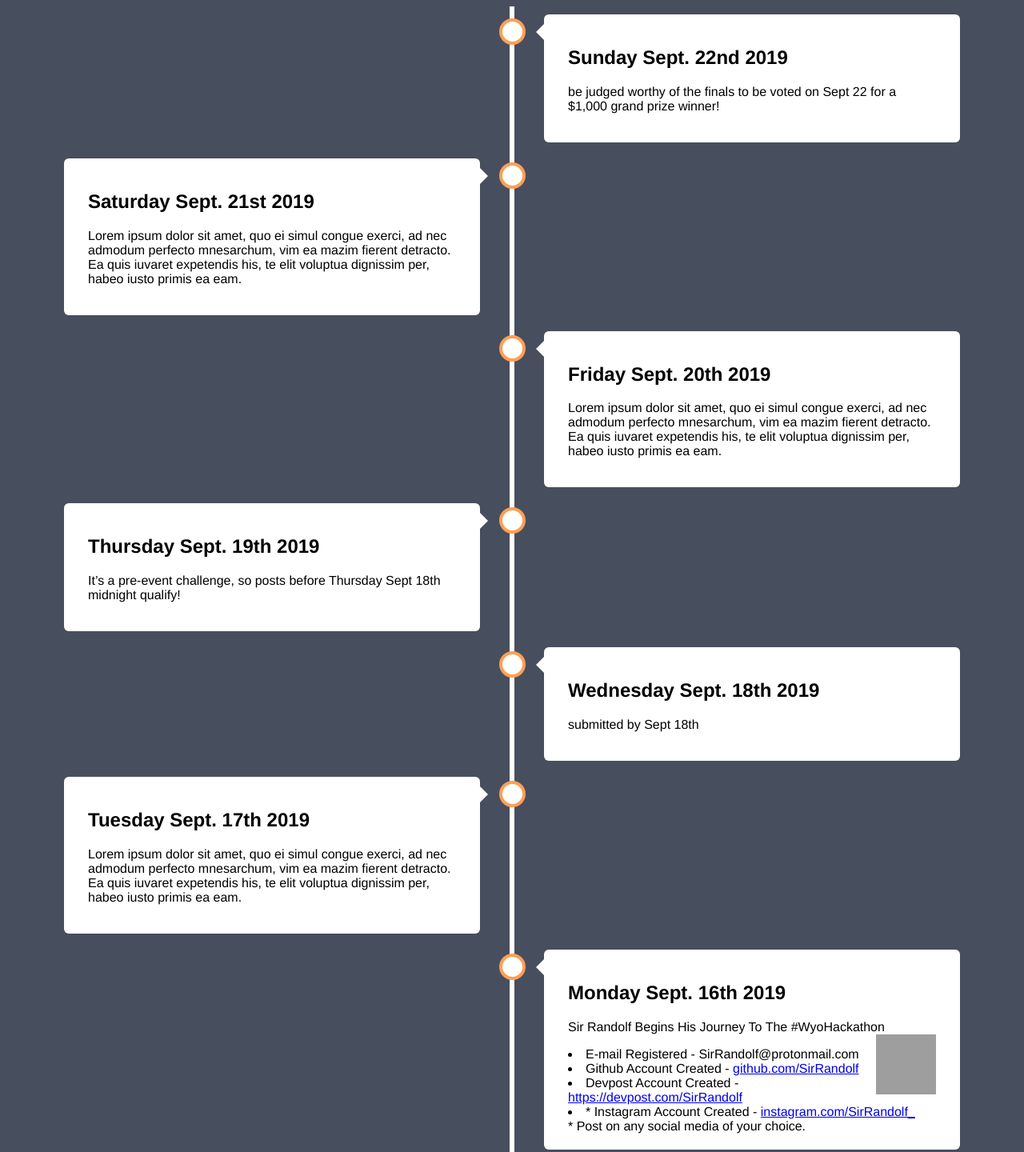
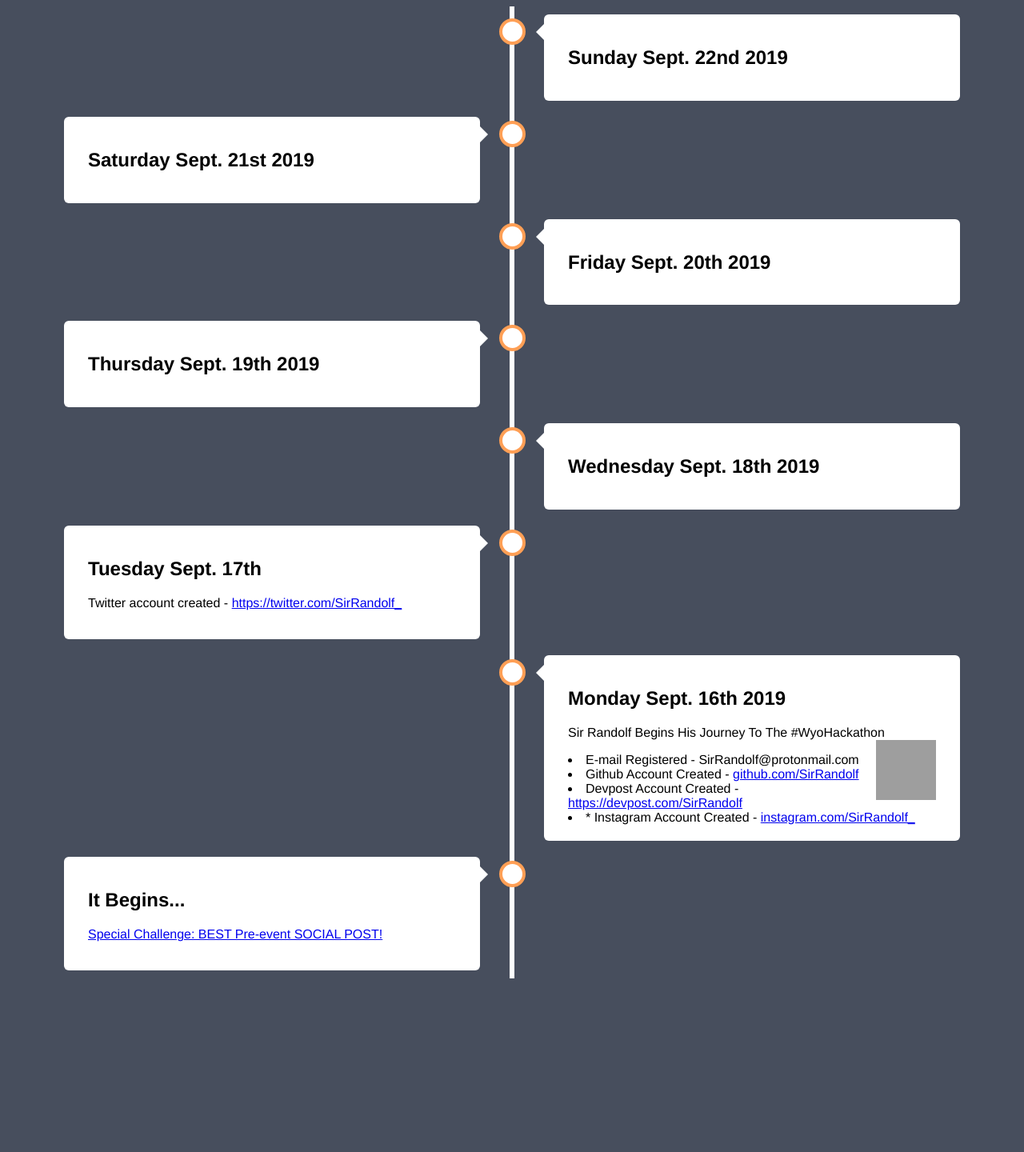
Before and after one commit to SirRandolf/WyoHackathon-TimeLine, a plain HTML site: page index.html in a window 1280 px wide. Shown: the top 1440 px of the page at 80% size. After the commit the page ends 1231 px from the top, so only its background shows below. Drawn offline with Linux system fonts and the light colour scheme; grey boxes are pictures that could not be loaded.

Commit message:
Update index.html

```diff
--- a/index.html
+++ b/index.html
@@ -144,37 +144,38 @@ body {
   <div class="container right">
     <div class="content">
       <h2>Sunday Sept. 22nd 2019</h2>
-      <p>be judged worthy of the finals to be voted on Sept 22 for a $1,000 grand prize winner!</p>
+      <p></p>
     </div>
   </div>
   <div class="container left">
     <div class="content">
       <h2>Saturday Sept. 21st 2019</h2>
-      <p>Lorem ipsum dolor sit amet, quo ei simul congue exerci, ad nec admodum perfecto mnesarchum, vim ea mazim fierent detracto. Ea quis iuvaret expetendis his, te elit voluptua dignissim per, habeo iusto primis ea eam.</p>
+      <p></p>
     </div>
   </div>
   <div class="container right">
     <div class="content">
       <h2>Friday Sept. 20th 2019</h2>
-      <p>Lorem ipsum dolor sit amet, quo ei simul congue exerci, ad nec admodum perfecto mnesarchum, vim ea mazim fierent detracto. Ea quis iuvaret expetendis his, te elit voluptua dignissim per, habeo iusto primis ea eam.</p>
     </div>
   </div>
   <div class="container left">
     <div class="content">
       <h2>Thursday Sept. 19th 2019</h2>
-      <p>It’s a pre-event challenge, so posts before Thursday Sept 18th midnight qualify!</p>
+      <p></p>
     </div>
   </div>
   <div class="container right">
     <div class="content">
       <h2>Wednesday Sept. 18th 2019</h2>
-      <p>submitted by Sept 18th</p>
+      <p></p>
     </div>
   </div>
   <div class="container left">
     <div class="content">
-      <h2>Tuesday Sept. 17th 2019</h2>
-      <p>Lorem ipsum dolor sit amet, quo ei simul congue exerci, ad nec admodum perfecto mnesarchum, vim ea mazim fierent detracto. Ea quis iuvaret expetendis his, te elit voluptua dignissim per, habeo iusto primis ea eam.</p>
+      <h2>Tuesday Sept. 17th </h2>
+       <p>
+        Twitter account created - <a href="https://mobile.twitter.com/SirRandolf_">https://twitter.com/SirRandolf_</a>
+       </p>
     </div>
   </div>
   <div class="container right">
@@ -189,21 +190,15 @@ body {
         <li>Devpost Account Created - <a href="https://devpost.com/SirRandolf">https://devpost.com/SirRandolf</a></li>
         <li>* Instagram Account Created - <a href="http://instagram.com/SirRandolf_">instagram.com/SirRandolf_</a></li>
       </td>
-      * Post on any social media of your choice.
     </div>
   </div>
   <div class="container left">
     <div class="content">
       <h2>It Begins...</h2>
-      <p><a href="https://twitter.com/aseriousgogetta/status/1173710173355020290">Special Challenge:  BEST Pre-event SOCIAL POST!</a><br><br>
-        RULES:<br>
-        Must use the #wyohackathon hashtag to qualify.<br>
-        <br>
-        These will be judged on message content, inviting others to come, virality, sponsor promotion, creativity and uniqueness!
+      <p><a href="https://twitter.com/aseriousgogetta/status/1173710173355020290">Special Challenge:  BEST Pre-event SOCIAL POST!</a><br>
       </p>
     </div>
   </div>
 </div>
-
 </body>
 </html>
```
